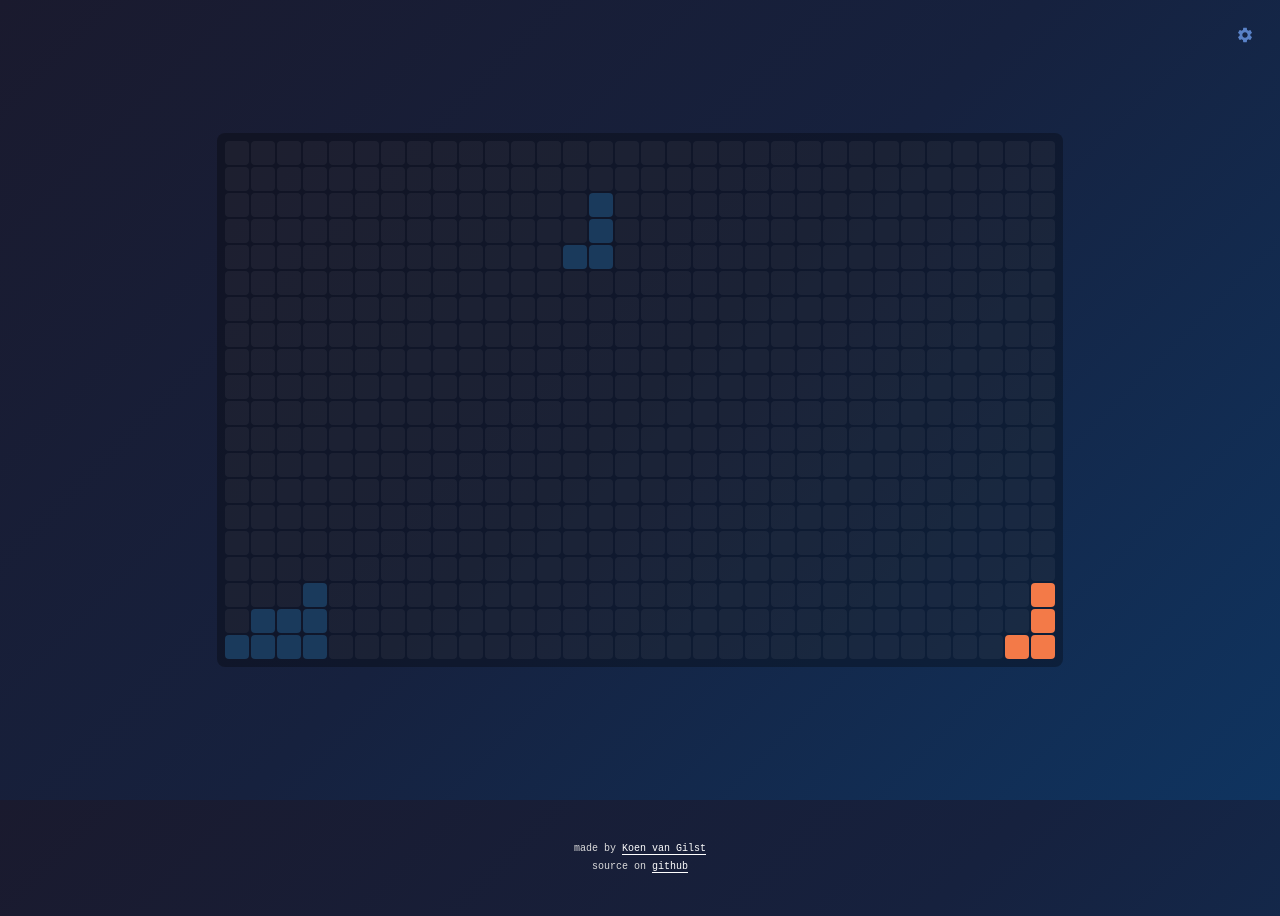
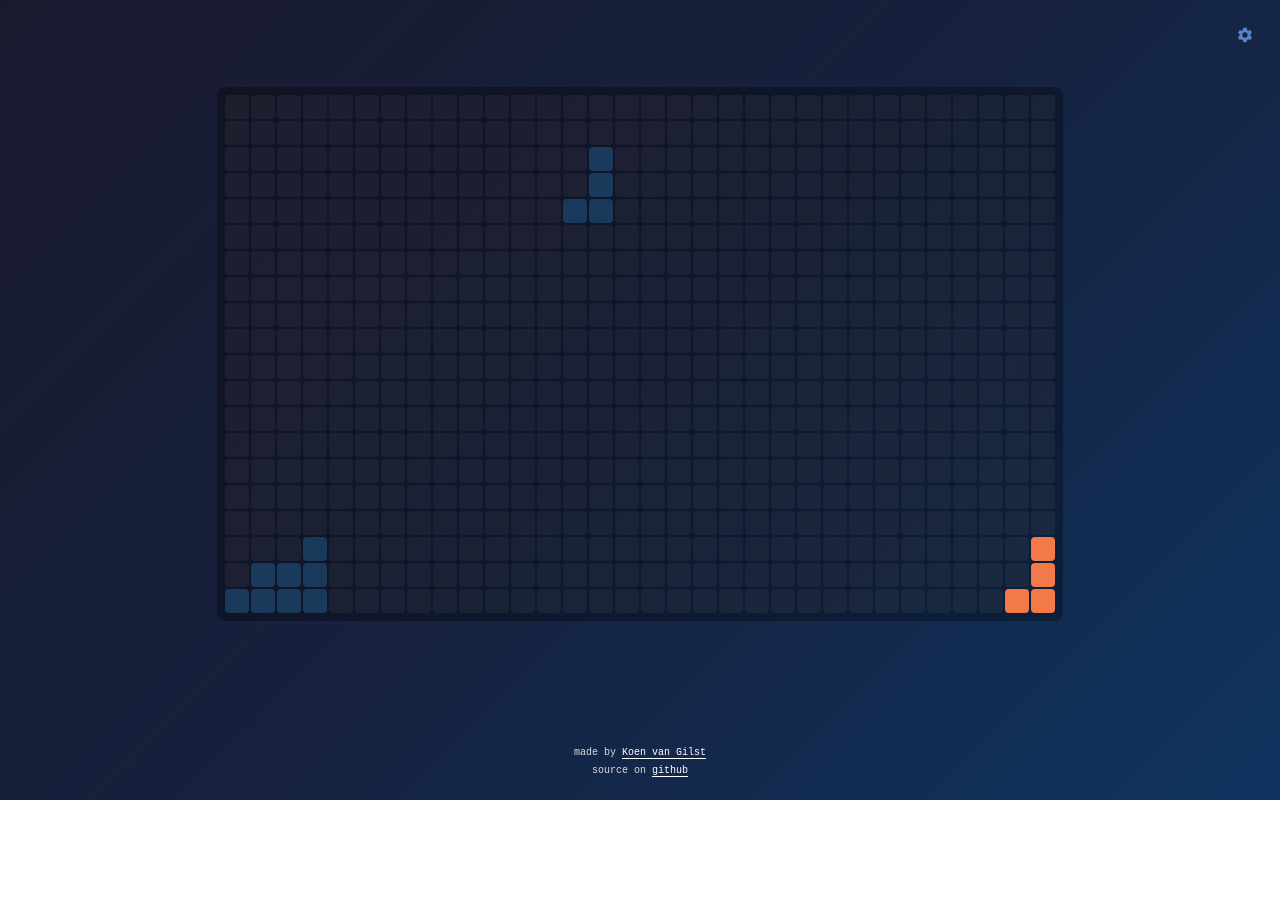
Before and after one commit to vnglst/tetris-time, a website built with Vite: page index.html in a window 1280 px wide. After the commit the page ends 800 px from the top, so only its background shows below. Built offline with nearby package versions, Linux system fonts and the light colour scheme.

Commit message:
show made by + source above the fold

```diff
--- a/index.html
+++ b/index.html
@@ -90,11 +90,8 @@
       }
 
       #made {
-        position: absolute;
-        top: 100vh;
-        left: 0;
-        right: 0;
-        padding: 40px 0;
+        margin: auto 0 0 0;
+        padding: 20px 0;
         text-align: center;
         line-height: 1.8;
         font-family: monospace;
@@ -109,9 +106,9 @@
       }
 
       .clock-container {
+        margin: auto 16px 16px 16px;
         position: relative;
         display: inline-block;
-        margin: 16px;
         --cell-size: 24px;
         --cell-gap: 2px;
         --grid-padding: 8px;
```
